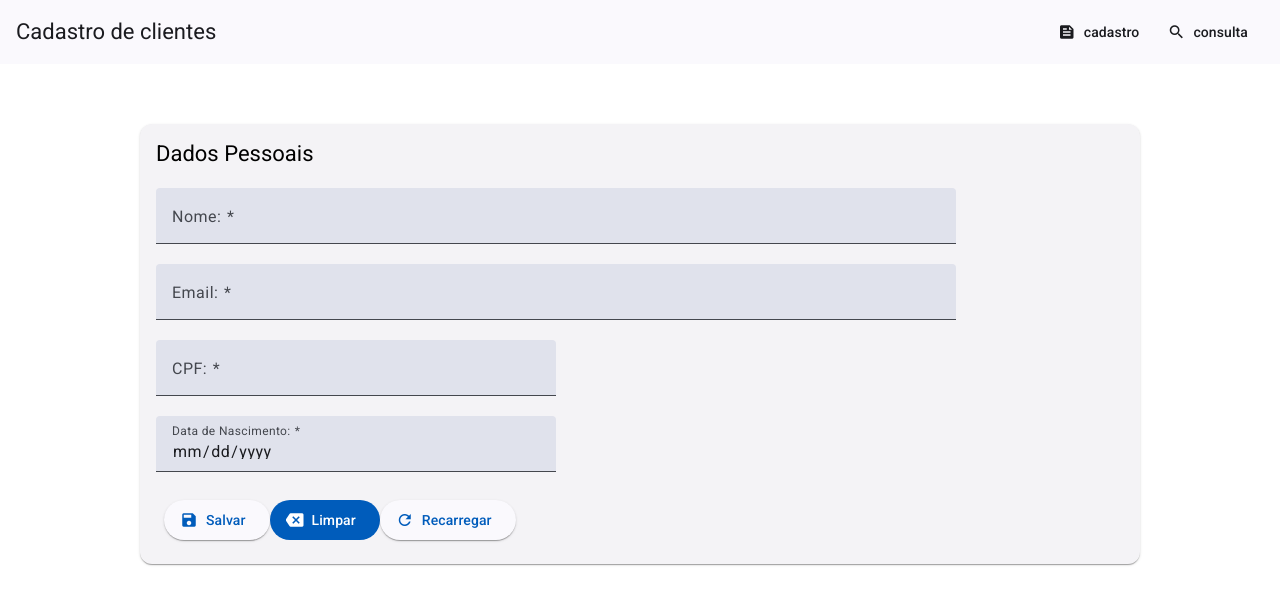
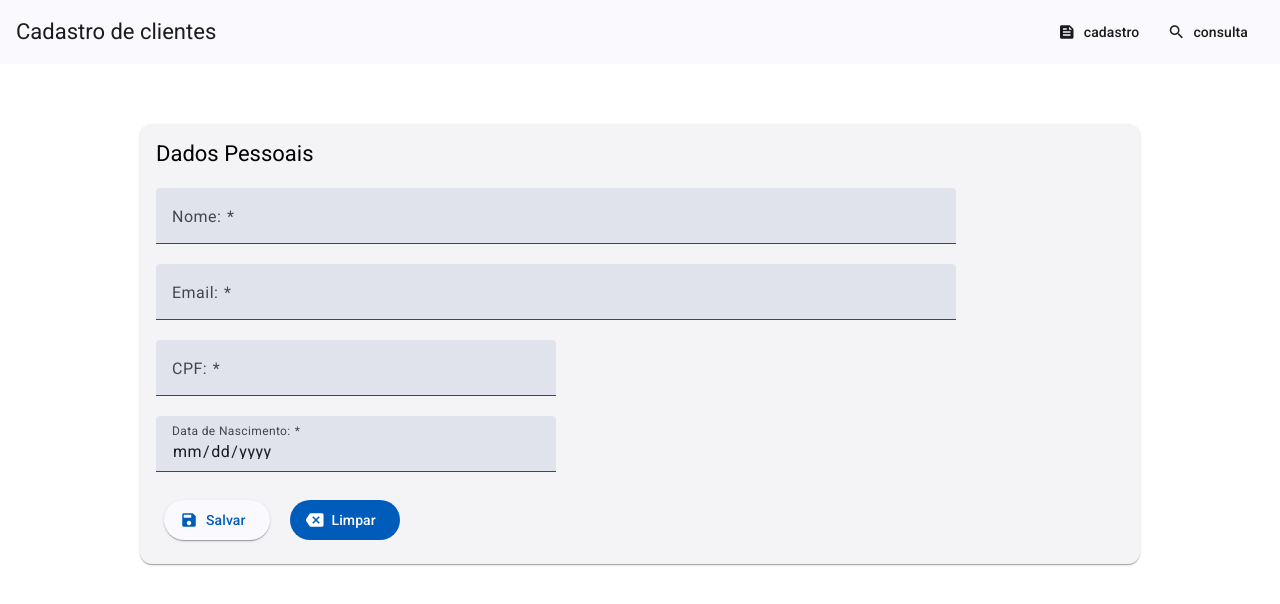
Before and after one commit to leonardosramos/angular-registration-system, an Angular app: page /cadastro in a window 1280 px wide. Shown: the top 604 px of the page. Built offline with nearby package versions, Linux system fonts and the light colour scheme.

Commit message:
Atualização do método de atualizar clientes

```diff
--- a/src/app/cadastro/cadastro.component.html
+++ b/src/app/cadastro/cadastro.component.html
@@ -63,20 +63,24 @@
 
                     <mat-card-actions>
 
-                        <button mat-raised-button color="primary" type="submit">
+
+                        @if(atualizando){
+                            <button class="mr-20" mat-raised-button color="primary">
+                                <mat-icon>refresh</mat-icon>
+                                Atualizar
+                            </button>
+                        } @else{
+                            <button class="mr-20" mat-raised-button color="primary" type="submit">
                             <mat-icon>save</mat-icon>
                             Salvar
                         </button>
-
-                        <button mat-flat-button color="primary">
+                        }
+                        <button class="mr-20" mat-flat-button color="primary">
                             <mat-icon>backspace</mat-icon>
                             Limpar
                         </button>
 
-                        <button mat-raised-button color="primary">
-                            <mat-icon>refresh</mat-icon>
-                            Recarregar
-                        </button>
+
 
                     </mat-card-actions>
 
--- a/src/app/cadastro/cadastro.component.ts
+++ b/src/app/cadastro/cadastro.component.ts
@@ -9,7 +9,7 @@ import { MatIconModule } from '@angular/material/icon';
 import { MatButtonModule } from '@angular/material/button';
 import { Cliente } from './cliente';
 import { ClienteService } from '../cliente.service';
-import { ActivatedRoute } from '@angular/router';
+import { ActivatedRoute, Router } from '@angular/router';
 
 @Component({
   selector: 'app-cadastro',
@@ -32,7 +32,8 @@ export class CadastroComponent implements OnInit {
 
     constructor(
         private service: ClienteService,
-        private route: ActivatedRoute
+        private route: ActivatedRoute,
+        private router: Router
     ){
 
     }
@@ -52,7 +53,12 @@ export class CadastroComponent implements OnInit {
     }
 
     salvar(){
-        this.service.salvar(this.cliente);
-        this.cliente = Cliente.newCliente();
+        if(!this.atualizando){
+            this.service.salvar(this.cliente);
+            this.cliente = Cliente.newCliente();
+        } else {
+            this.service.atualizar(this.cliente);
+            this.router.navigate(['/consulta'])
+        }
     }
 }
--- a/src/app/cliente.service.ts
+++ b/src/app/cliente.service.ts
@@ -17,6 +17,16 @@ export class ClienteService {
 
     localStorage.setItem(ClienteService.REPO_CLIENTES, JSON.stringify(storage));
 
+  }
+
+  atualizar(cliente: Cliente){
+    const storage = this.obterStorage();
+    storage.forEach( c => {
+      if(c.id === cliente.id){
+        Object.assign(c, cliente);
+      }
+      localStorage.setItem(ClienteService.REPO_CLIENTES, JSON.stringify(storage));
+    })
   }
 
   pesquisarClientes(nomeBusca: string) : Cliente[] {
--- a/src/styles.scss
+++ b/src/styles.scss
@@ -13,3 +13,7 @@ body { margin: 0; font-family: Roboto, "Helvetica Neue", sans-serif; }
 .full-width {
     width: 100%;
 }
+
+.mr-20{
+    margin-right: 20px;
+}
```
